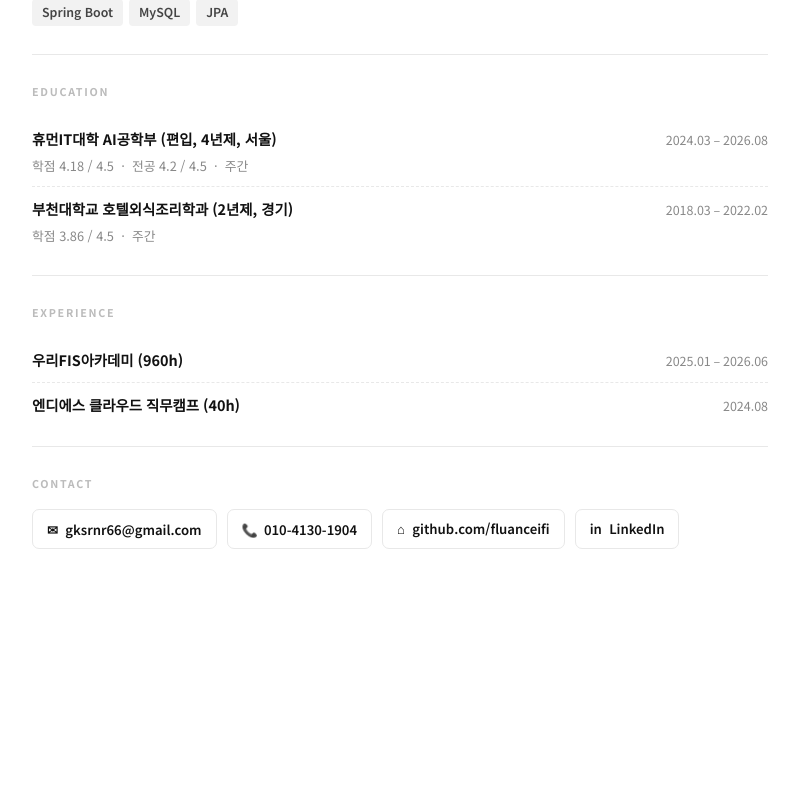
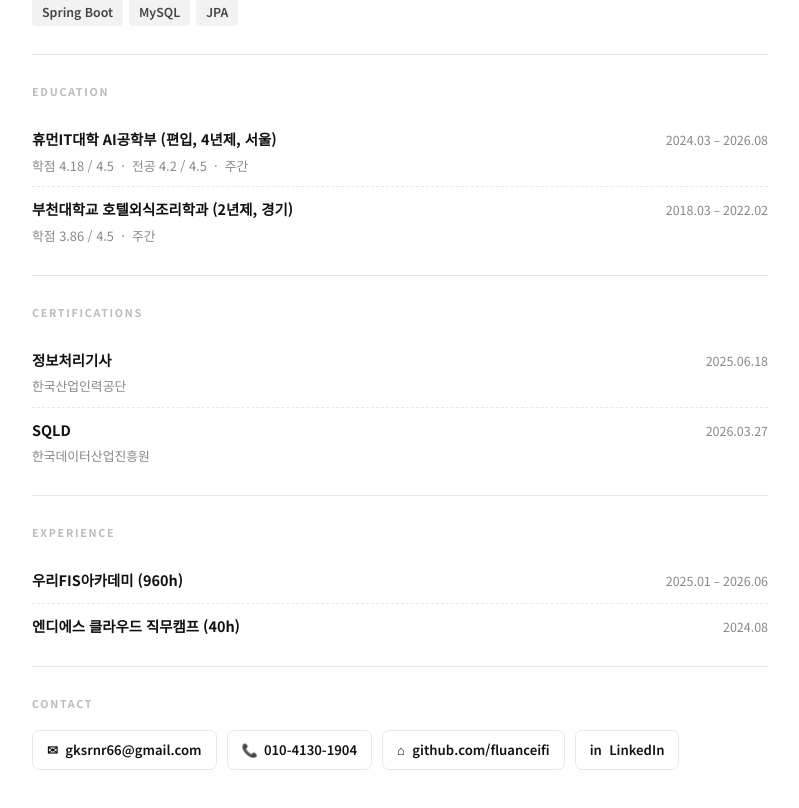
Before and after one commit to fluanceifi/resume-frontend, a React (Vite) app: page / in a window 1280 px wide. Shown: the part 1350-2158 px from the top of the page, without its empty margins (240-1039 px from the left). Before the commit the page ends 2027 px from the top, so only its background shows below. Built offline with nearby package versions, Linux system fonts and the light colour scheme; no server answers.

Commit message:
자격층 추가

```diff
--- /dev/null
+++ b/src/components/Certifications.tsx
@@ -0,0 +1,29 @@
+const CERT_ITEMS = [
+  {
+    name: '정보처리기사',
+    date: '2025.06.18',
+    org: '한국산업인력공단',
+  },
+  {
+    name: 'SQLD',
+    date: '2026.03.27',
+    org: '한국데이터산업진흥원',
+  },
+]
+
+export default function Certifications() {
+  return (
+    <section className="r-section">
+      <p className="section-label">Certifications</p>
+      {CERT_ITEMS.map(item => (
+        <div className="edu-item" key={item.name}>
+          <div className="edu-row">
+            <span className="edu-name">{item.name}</span>
+            <span className="edu-period">{item.date}</span>
+          </div>
+          <p className="edu-detail">{item.org}</p>
+        </div>
+      ))}
+    </section>
+  )
+}
--- a/src/pages/ResumePage.tsx
+++ b/src/pages/ResumePage.tsx
@@ -3,6 +3,7 @@ import About from '../components/About'
 import Skills from '../components/Skills'
 import Projects from '../components/Projects'
 import Education from '../components/Education'
+import Certifications from '../components/Certifications'
 import Experience from '../components/Experience'
 import Contact from '../components/Contact'
 
@@ -14,6 +15,7 @@ export default function ResumePage() {
       <Skills />
       <Projects />
       <Education />
+      <Certifications />
       <Experience />
       <Contact />
     </div>
```
